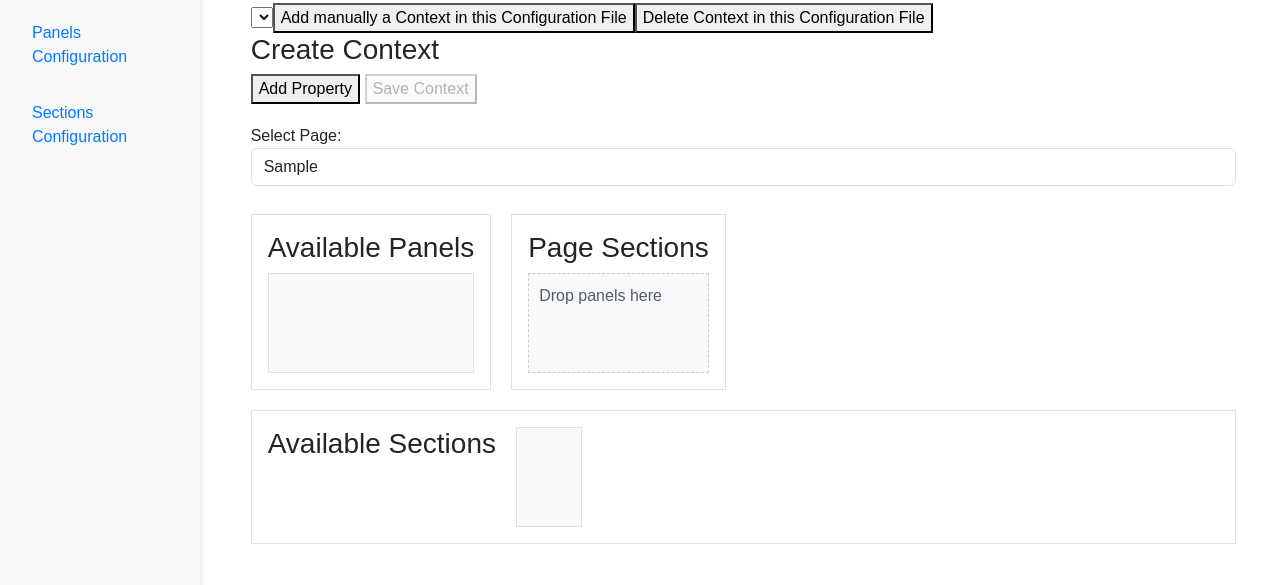
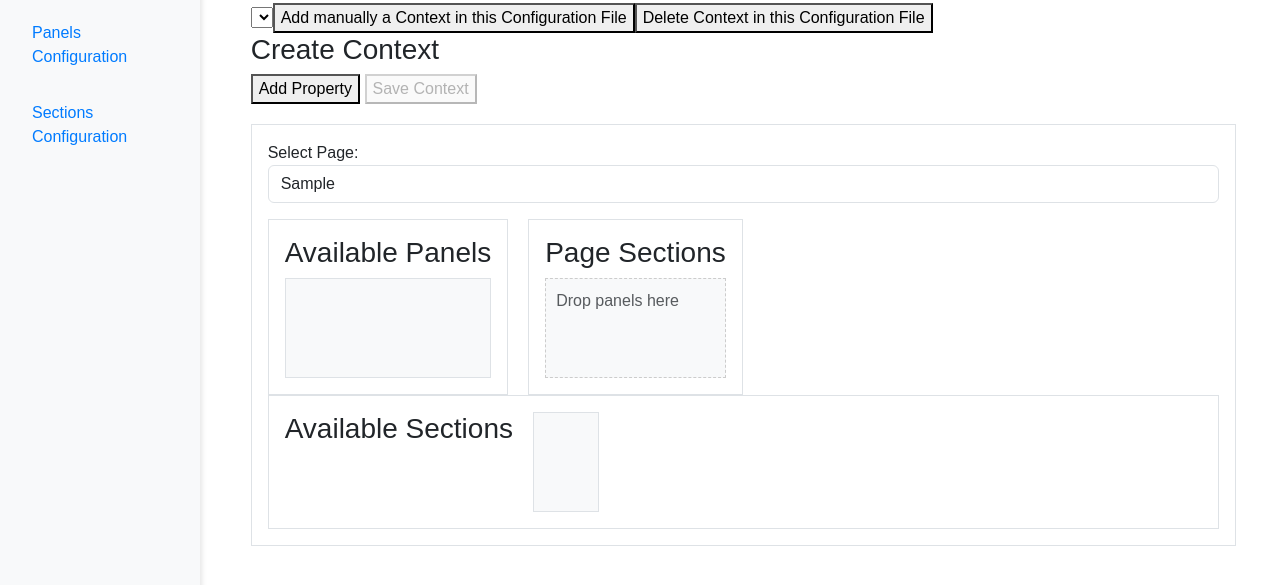
Before and after one commit to cronycles/retabet.web.config.tools, a website: page public/views/pageSectionsConfigurationIndex.html in a window 1280 px wide. Both pictures are taken after typing "Sample" into the empty fields and a click on the button "Add manually a Context in this Configuration File". Shown: the part 139-724 px from the top of the page. Drawn offline with nearby package versions, Linux system fonts and the light colour scheme; no server answers; files whose address does not match are found by name.

Commit message:
Refactor page selector functionality: add visibility toggle for form container based on selected page and improve code organization.

```diff
--- a/public/javascripts/sections/pageSectionsConfiguration/pageSelector.js
+++ b/public/javascripts/sections/pageSectionsConfiguration/pageSelector.js
@@ -6,6 +6,10 @@ export function initializePageSelector() {
     const pageSelector = document.getElementById("pageSelector");
     const pageDropdown = document.getElementById("pageDropdown"); // Reference to the dropdown container
     const droppablePanelsContainer = document.getElementById("droppablePanelsContainer");
+    const pageSectionsFormContainer = document.getElementById("pageSectionsFormContainer"); // Form container
+
+    // Ensure the form container is initially hidden
+    pageSectionsFormContainer.style.display = "none";
 
     let pages = []; // Store pages for filtering
     let currentEditingSection = null; // Track the currently open editor
@@ -64,9 +68,14 @@ export function initializePageSelector() {
         }
     });
 
+
+
     pageSelector.addEventListener("change", () => {
         const selectedPage = pageSelector.value;
-        //droppablePanelsContainer.innerHTML = "";
+
+        // Make the form container visible when a page is selected
+        pageSectionsFormContainer.style.display = selectedPage ? "block" : "none";
+
         const panels = droppablePanelsContainer.querySelectorAll("div[data-panel-name]");
 
         // Eliminar cada uno de los divs encontrados
--- a/public/views/pageSectionsConfigurationIndex.html
+++ b/public/views/pageSectionsConfigurationIndex.html
@@ -1,11 +1,11 @@
 <!DOCTYPE html>
 <html lang="en">
     <head>
-    <meta charset="UTF-8">
-    <meta name="viewport" content="width=device-width, initial-scale=1.0">
+        <meta charset="UTF-8" />
+        <meta name="viewport" content="width=device-width, initial-scale=1.0" />
         <title>Page Sections Management</title>
-    <link href="https://cdn.jsdelivr.net/npm/bootstrap@5.3.0-alpha1/dist/css/bootstrap.min.css" rel="stylesheet">
-    <link rel="stylesheet" href="/stylesheets/styles.css">
+        <link href="https://cdn.jsdelivr.net/npm/bootstrap@5.3.0-alpha1/dist/css/bootstrap.min.css" rel="stylesheet" />
+        <link rel="stylesheet" href="/stylesheets/styles.css" />
     </head>
     <body>
         <div class="container-fluid">
@@ -35,11 +35,11 @@
                     <h1 class="mt-4">Page-Sections Configuration Management</h1>
                     <div id="app">
                         <div id="configurationContextModulePlaceholder"></div>
-                    <div>
+                        <div id="pageSectionsContainer" class="border p-3">
                             <label for="pageSelector">Select Page:</label>
                             <input type="text" id="pageSelector" class="form-control" autocomplete="off" />
                             <div id="pageDropdown" class="dropdown"></div>
-                    </div>
+                            <div id="pageSectionsFormContainer" class="mt-3">
                                 <div id="panelsContainer" class="mt-2">
                                     <div id="panelus" class="border p-3">
                                         <h3>Available Panels</h3>
@@ -47,7 +47,7 @@
                                             <!-- Panels will be dynamically loaded here -->
                                         </div>
                                     </div>
-                        <div id="pagePanels" class=" border p-3">
+                                    <div id="pagePanels" class="border p-3">
                                         <h3>Page Sections</h3>
                                         <div id="droppablePanelsContainer" class="droppable">
                                             <p id="dropPanelPlaceholder" class="placeholder-text text-muted">Drop panels here</p>
@@ -64,6 +64,8 @@
                                     </div>
                                 </div>
                             </div>
+                        </div>
+                    </div>
                 </main>
             </div>
         </div>
```
Lines whose indentation alone changed are shown as unchanged.
